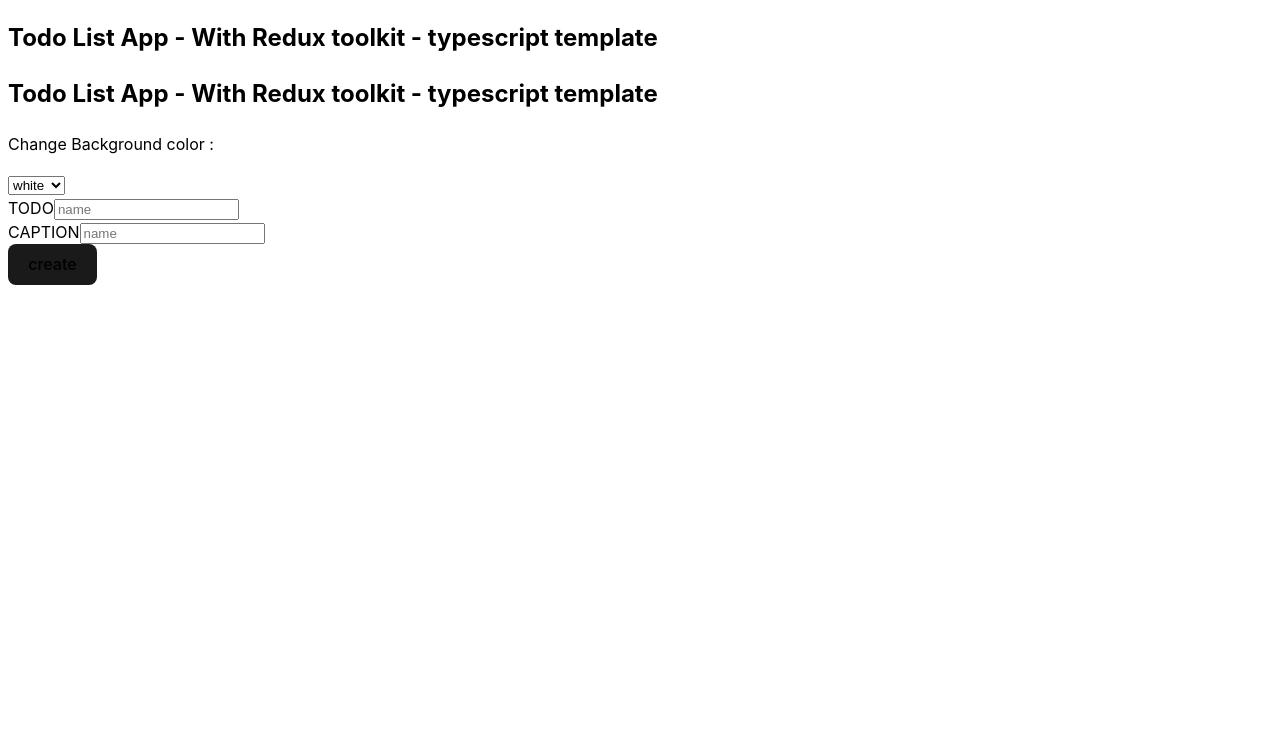
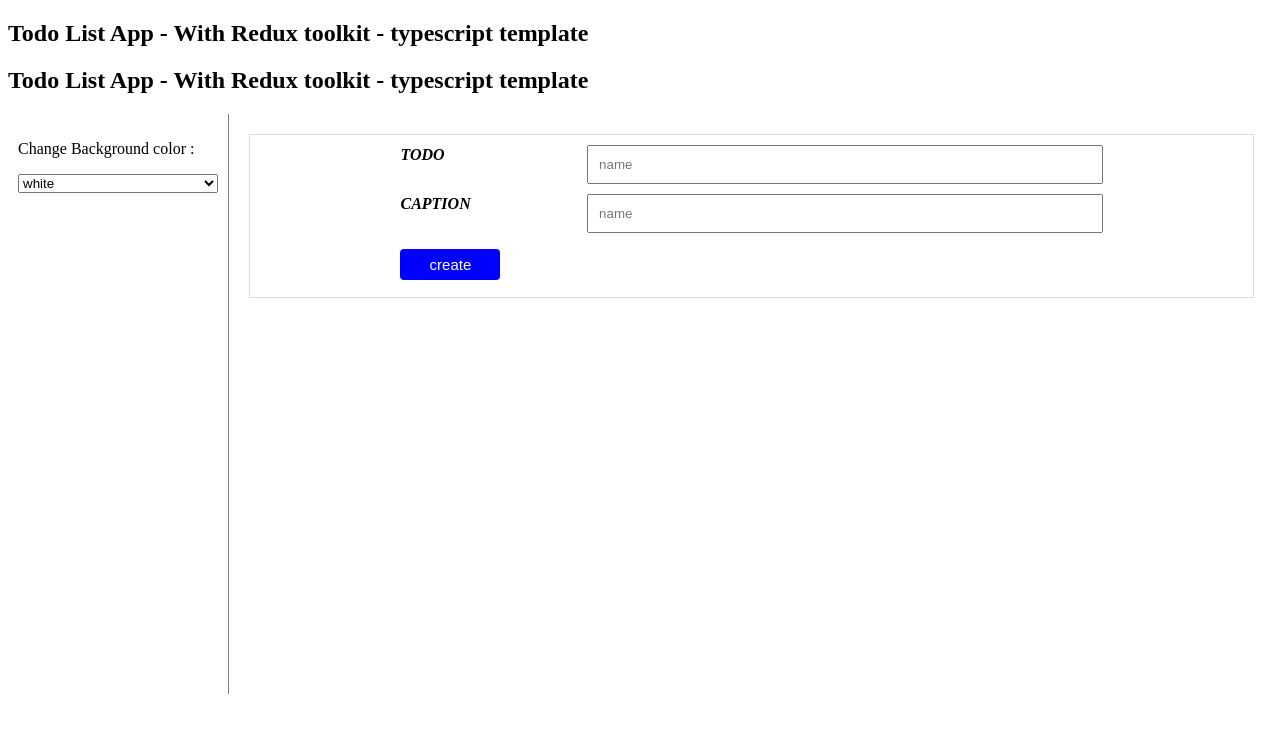
Before and after one commit to hassanamiri369/Redux-toolkit-typescript-Todo-list-app-, a React (Vite) app in the folder app/: page / in a window 1280 px wide. Shown: the top 732 px of the page. Built offline with nearby package versions, Linux system fonts and the light colour scheme.

Commit message:
fix style

```diff
--- a/app/src/index.css
+++ b/app/src/index.css
@@ -1,19 +1,87 @@
-:root {
+
+
+
+
+.App{
+
+  width:100% ;
+  min-height: 90vh;
+  padding: 0;
+  margin: 0;
+
   font-family: Inter, system-ui, Avenir, Helvetica, Arial, sans-serif;
-  line-height: 1.5;
-  font-weight: 400;
-
-  color-scheme: light dark;
-  color:  "#242424";
-  background-color: rgba(255, 255, 255, 0.87);
-
-  font-synthesis: none;
-  text-rendering: optimizeLegibility;
-  -webkit-font-smoothing: antialiased;
-  -moz-osx-font-smoothing: grayscale;
-  -webkit-text-size-adjust: 100%;
 }
 
+.container{
+  display: flex;
+}
+
+.changeTheme{
+  display: flex;
+  flex-direction: column;
+  flex: 1;
+  min-width: 200px;
+  border-right: 1px solid gray;
+  min-height: 70vh;
+  padding: 10px;
+}
+
+
+.content{
+  padding: 20px;
+
+  width: 100%;
+}
+form{
+  width: 100%;
+  display: flex;
+  flex-direction: column;
+  align-items: center;
+  line-height: 40px;
+  border: 1px solid gainsboro;
+}
+form >div{
+  display: flex;
+  justify-content: space-between;
+  width: 70%;
+}
+label{
+  font-weight: bold;
+  font-style: italic;
+
+}
+input{
+  width: 70%;
+  margin-top: 10px;
+  padding: 10px;
+}
+
+.handleButton{
+  width: 70%;
+  /* background-color: red; */
+  height: 4rem;
+  display: flex;
+  align-items: center;
+
+}
+
+.update{
+  background-color: green;
+  color: white;
+}
+.create{
+  background-color: blue;
+  color: white;
+}
+button{
+  width: 100px;
+  padding: 7px;
+  border-radius: 4px;
+  border: none;
+  outline: none;
+  font-size: 15px;
+  cursor: pointer;
+}
 a {
   font-weight: 500;
   color: #646cff;
@@ -23,26 +91,12 @@
   color: #535bf2;
 }
 
-body {
-
-}
-
 h1 {
   font-size: 3.2em;
   line-height: 1.1;
 }
 
-button {
-  border-radius: 8px;
-  border: 1px solid transparent;
-  padding: 0.6em 1.2em;
-  font-size: 1em;
-  font-weight: 500;
-  font-family: inherit;
-  background-color: #1a1a1a;
-  cursor: pointer;
-  transition: border-color 0.25s;
-}
+
 button:hover {
   border-color: #646cff;
 }
@@ -50,3 +104,11 @@
 button:focus-visible {
   outline: 4px auto -webkit-focus-ring-color;
 }
+
+
+
+.todo-content{
+  border-bottom: 1px solid gray;
+  margin-top: 50px;
+  padding-bottom: 40px;
+}
```
